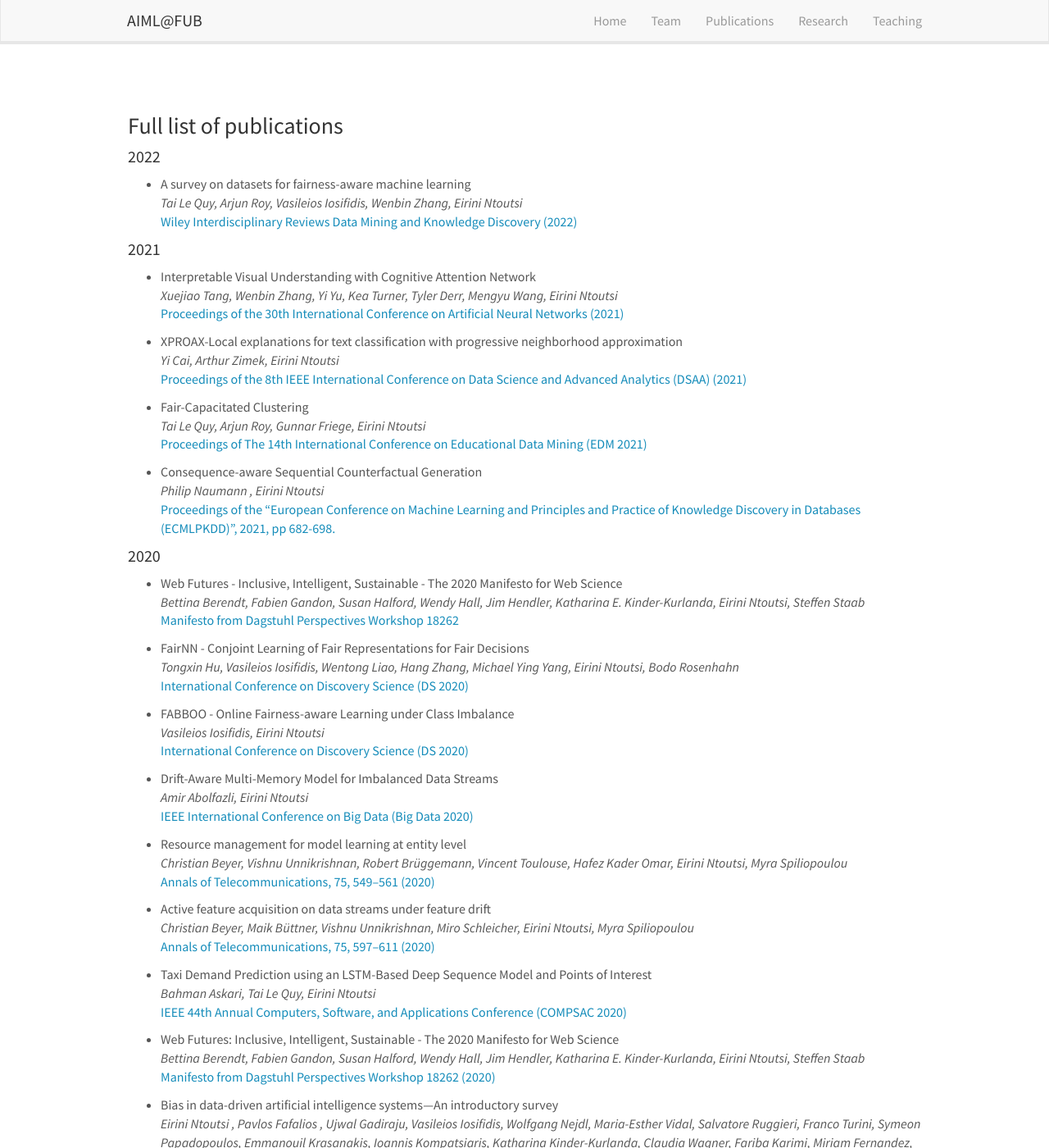
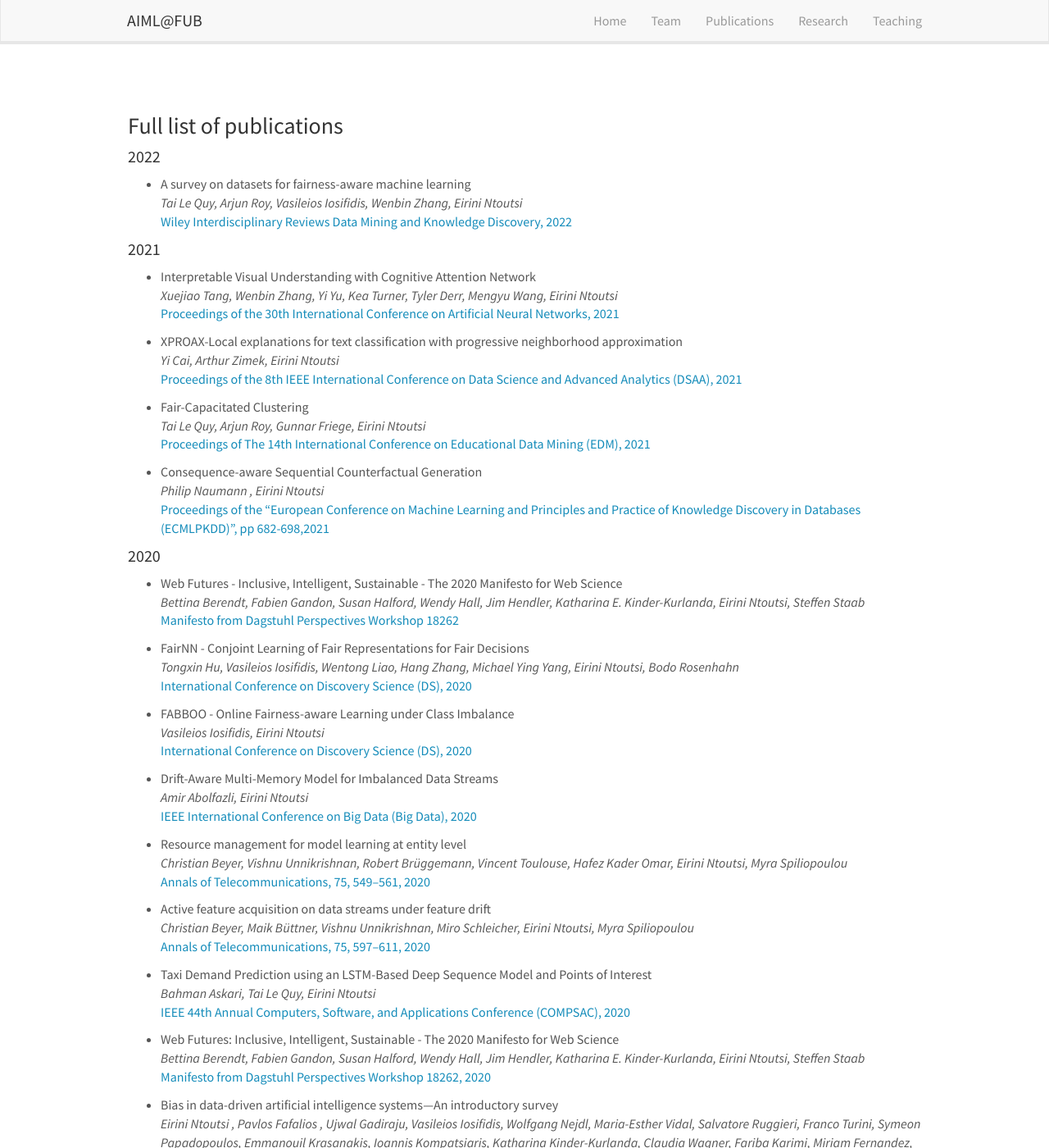
Before and after one commit to AIML-research/AIML-research.github.io, a Jekyll site: the page built from _pages/publications.md, in a window 1280 px wide and 1400 px high, scrolled down 4091 px. Shown: the whole window at 82% size. Built offline with Jekyll 4.4.1, drawn with Linux system fonts in a browser that asks for light colours; nearby versions of some CDN libraries; some of the changed text lies outside the part shown.

Commit message:
Update publist.yml

```diff
--- a/_data/publist.yml
+++ b/_data/publist.yml
@@ -15,7 +15,7 @@
   authors: Tai Le Quy, Arjun Roy, Vasileios Iosifidis, Wenbin Zhang, Eirini Ntoutsi
   link:
     url: https://doi.org/10.1002/widm.1452
-    display:  Wiley Interdisciplinary Reviews Data Mining and Knowledge Discovery (2022)
+    display:  Wiley Interdisciplinary Reviews Data Mining and Knowledge Discovery, 2022
   highlight: 1
   news2:
   year: 2022
@@ -26,7 +26,7 @@
   authors: Xuejiao Tang, Wenbin Zhang, Yi Yu, Kea Turner, Tyler Derr, Mengyu Wang, Eirini Ntoutsi
   link:
     url: https://www.springerprofessional.de/en/interpretable-visual-understanding-with-cognitive-attention-netw/19654306
-    display:  Proceedings of the 30th International Conference on Artificial Neural Networks (2021)
+    display:  Proceedings of the 30th International Conference on Artificial Neural Networks, 2021
   highlight: 1
   news2:
   year: 2021
@@ -37,7 +37,7 @@
   authors: Yi Cai, Arthur Zimek, Eirini Ntoutsi
   link:
     url: https://ieeexplore.ieee.org/abstract/document/9564153
-    display:  Proceedings of the 8th IEEE International Conference on Data Science and Advanced Analytics (DSAA) (2021)
+    display:  Proceedings of the 8th IEEE International Conference on Data Science and Advanced Analytics (DSAA), 2021
   highlight: 1
   news2:
   year: 2021
@@ -48,7 +48,7 @@
   authors: Tai Le Quy, Arjun Roy, Gunnar Friege, Eirini Ntoutsi
   link:
     url: https://educationaldatamining.org/EDM2021/virtual/static/pdf/EDM21_paper_184.pdf
-    display:  Proceedings of The 14th International Conference on Educational Data Mining (EDM 2021)
+    display:  Proceedings of The 14th International Conference on Educational Data Mining (EDM), 2021
   highlight: 1
   news2:
   year: 2021
@@ -59,7 +59,7 @@
   authors: Philip Naumann , Eirini Ntoutsi
   link:
     url: https://link.springer.com/chapter/10.1007%2F978-3-030-86520-7_42
-    display:  Proceedings of the "European Conference on Machine Learning and Principles and Practice of Knowledge Discovery in Databases (ECMLPKDD)", 2021, pp 682-698.
+    display:  Proceedings of the "European Conference on Machine Learning and Principles and Practice of Knowledge Discovery in Databases (ECMLPKDD)", pp 682-698,2021
   highlight: 1
   news2:
   year: 2021
@@ -81,7 +81,7 @@
   authors: Tongxin Hu, Vasileios Iosifidis, Wentong Liao, Hang Zhang, Michael Ying Yang, Eirini Ntoutsi, Bodo Rosenhahn
   link:
     url: http://link.springer.com/chapter/10.1007/978-3-030-61527-7_38
-    display: International Conference on Discovery Science (DS 2020)
+    display: International Conference on Discovery Science (DS), 2020
   highlight: 0
   news2:
   year: 2020
@@ -92,7 +92,7 @@
   authors: Vasileios Iosifidis, Eirini Ntoutsi
   link:
     url: https://link.springer.com/chapter/10.1007/978-3-030-61527-7_11
-    display: International Conference on Discovery Science (DS 2020)
+    display: International Conference on Discovery Science (DS), 2020
   highlight: 1
   news2:
   year: 2020
@@ -103,7 +103,7 @@
   authors: Amir Abolfazli, Eirini Ntoutsi
   link:
     url: https://ieeexplore.ieee.org/document/9378101
-    display:  IEEE International Conference on Big Data (Big Data 2020)
+    display:  IEEE International Conference on Big Data (Big Data), 2020
   highlight: 1
   news2:
   year: 2020
@@ -114,7 +114,7 @@
   authors: Christian Beyer, Vishnu Unnikrishnan, Robert Brüggemann, Vincent Toulouse, Hafez Kader Omar, Eirini Ntoutsi, Myra Spiliopoulou
   link:
     url: https://link.springer.com/article/10.1007/s12243-020-00800-4
-    display:  Annals of Telecommunications, 75, 549–561 (2020)
+    display:  Annals of Telecommunications, 75, 549–561, 2020
   highlight: 0
   news2:
   year: 2020
@@ -125,7 +125,7 @@
   authors: Christian Beyer, Maik Büttner, Vishnu Unnikrishnan, Miro Schleicher, Eirini Ntoutsi, Myra Spiliopoulou
   link:
     url: https://link.springer.com/article/10.1007/s12243-020-00775-2
-    display:  Annals of Telecommunications, 75, 597–611 (2020)
+    display:  Annals of Telecommunications, 75, 597–611, 2020
   highlight: 0
   news2:
   year: 2020
@@ -136,7 +136,7 @@
   authors: Bahman Askari, Tai Le Quy, Eirini Ntoutsi
   link:
     url: https://doi.org/10.1109/COMPSAC48688.2020.000-7
-    display:  IEEE 44th Annual Computers, Software, and Applications Conference (COMPSAC 2020)
+    display:  IEEE 44th Annual Computers, Software, and Applications Conference (COMPSAC), 2020
   highlight: 0
   news2:
   year: 2020
@@ -147,7 +147,7 @@
   authors:   Bettina Berendt, Fabien Gandon, Susan Halford, Wendy Hall, Jim Hendler, Katharina E. Kinder-Kurlanda, Eirini Ntoutsi, Steffen Staab
   link:
     url: http://www.mi.fu-berlin.de/en/inf/groups/ag-KIML/Ressourcen/dagman-v009-i001-p001-18262.pdf
-    display:  Manifesto from Dagstuhl Perspectives Workshop 18262 (2020)
+    display:  Manifesto from Dagstuhl Perspectives Workshop 18262, 2020
   highlight: 0
   news2:
   year: 2020
@@ -158,7 +158,7 @@
   authors:   Eirini Ntoutsi , Pavlos Fafalios , Ujwal Gadiraju, Vasileios Iosifidis, Wolfgang Nejdl, Maria-Esther Vidal, Salvatore Ruggieri, Franco Turini, Symeon Papadopoulos, Emmanouil Krasanakis, Ioannis Kompatsiaris, Katharina Kinder-Kurlanda, Claudia Wagner, Fariba Karimi, Miriam Fernandez, Harith Alani, Bettina Berendt, Tina Kruegel, Christian Heinze, Klaus Broelemann, Gjergji Kasneci, Thanassis Tiropanis, Steffen Staab
   link:
     url: https://doi.org/10.1002/widm.1356
-    display:  WIREs Data Mining Knowl Discov. (2020);10,e1356.
+    display:  WIREs Data Mining Knowl Discov.;10,e1356, 2020
   highlight: 1
   news2:
   year: 2020
@@ -169,7 +169,7 @@
   authors:   Vasileios Iosifidis, Besnik Fetahu, Eirini Ntoutsi
   link:
     url: https://doi.org/10.1109/BigData47090.2019.9006487
-    display:   IEEE International Conference on Big Data (Big Data 2019)
+    display:   IEEE International Conference on Big Data (Big Data), 2019
   highlight: 1
   news2:
   year: 2019
@@ -180,7 +180,7 @@
   authors:   Vasileios Iosifidis, Eirini Ntoutsi
   link:
     url: https://doi.org/10.1145/3357384.3357974
-    display:  The 28th ACM International Conference on Information and Knowledge Management (CIKM 2019)
+    display:  The 28th ACM International Conference on Information and Knowledge Management (CIKM), 2019
   highlight: 1
   news2:
   year: 2019
@@ -191,7 +191,7 @@
   authors:   Vasileios Iosifidis, Eirini Ntoutsi
   link:
     url: https://doi.org/10.1007/s10115-019-01392-9
-    display:  Knowledge and Information Systems, volume 62, pp. 1393–1432 (2020)
+    display:  Knowledge and Information Systems, volume 62, pp. 1393–1432, 2020
   highlight: 0
   news2:
   year: 2020
@@ -224,7 +224,7 @@
   authors:   Vasileios Iosifidis, Thi Ngoc Han Tran, Eirini Ntoutsi
   link:
     url: https://doi.org/10.1007/978-3-030-27615-7_20
-    display:  Database and Expert Systems Applications, DEXA 2019
+    display:  Database and Expert Systems Applications, DEXA, 2019
   highlight: 1
   news2:
   year: 2019
@@ -235,7 +235,7 @@
   authors:   Wenbin Zhang, Eirini Ntoutsi
   link:
     url: https://www.ijcai.org/proceedings/2019/0205.pdf
-    display:  Proceedings of the 28th International Joint Conference on Artificial Intelligence (IJCAI 2019)
+    display:  Proceedings of the 28th International Joint Conference on Artificial Intelligence (IJCAI), 2019
   highlight: 0
   news2:
   year:  2019
@@ -268,7 +268,7 @@
   authors:   Christian Beyer, Vishnu Unnikrishnan, Uli Niemann, Pawel Matuszyk, Eirini Ntoutsi, Myra Spiliopoulou
   link:
     url: https://doi.org/10.1145/3297280.3297333
-    display:  Proceedings of the 34th ACM/SIGAPP Symposium on Applied Computing (SAC 2019)
+    display:  Proceedings of the 34th ACM/SIGAPP Symposium on Applied Computing (SAC), 2019
   highlight: 0
   news2:
   year: 2019
@@ -279,7 +279,7 @@
   authors:   M. Mauder, E. Ntoutsi, P. Kröger, C. Mayr, A. Toncala, S. Hölzl, G. Grupe
   link:
     url: https://doi.org/10.1111/arcm.12399
-    display:  Archaeometry61, 1 (2019) 194–210
+    display:  Archaeometry61, 1, 194–210, 2019
   highlight: 0
   news2:
   year: 2019
@@ -291,7 +291,7 @@
   authors:   Eirini Ntoutsi, Erich Schubert, Arthur Zimek, Albrecht Zimmermann
   link:
     url: https://kbs.uni-hannover.de/~ntoutsi/papers/19.EDML.summary.pdf
-    display:  Co-located with SIAM Data Mining (SDM 2019)
+    display:  Co-located with SIAM Data Mining (SDM), 2019
   highlight: 0
   news2:
   year: 2019
@@ -302,7 +302,7 @@
   authors:   Pavlos Fafalios, Vasileios Iosifidis, Kostas Stefanidis, Eirini Ntoutsi
   link:
     url: https://doi.org/10.1007/s00799-018-0257-7
-    display:  International Journal on Digital Libraries volume 21, 5–17 (2020)
+    display:  International Journal on Digital Libraries volume 21, 5–17, 2020
   highlight: 0
   news2:
   year: 2018
@@ -313,7 +313,7 @@
   authors:   Christopher Blake, Eirini Ntoutsi
   link:
     url: https://doi.org/10.1109/ICBK.2018.00051
-    display:  2018 IEEE International Conference on Big Knowledge (ICBK)
+    display:  IEEE International Conference on Big Knowledge (ICBK), 2018
   highlight: 0
   news2:
   year: 2018
@@ -324,7 +324,7 @@
   authors:   Damianos P. Melidis, Myra Spiliopoulou, Eirini Ntoutsi
   link:
     url: https://doi.org/10.1145/3269206.3271717
-    display:  Proceedings of the 27th ACM International Conference on Information and Knowledge Management (CIKM 2018)
+    display:  Proceedings of the 27th ACM International Conference on Information and Knowledge Management (CIKM), 2018
   highlight: 0
   news2:
   year: 2018
@@ -335,7 +335,7 @@
   authors:   Vishnu Unnikrishnan, Christian Beyer, Pawel Matuszyk, Uli Niemann, Rüdiger Pryss, Winfried Schlee, Eirini Ntoutsi, Myra Spiliopoulou
   link:
     url: https://dx.doi.org/10.1109/DSAA.2018.00035
-    display:  2018 IEEE 5th International Conference on Data Science and Advanced Analytics (DSAA)
+    display:  IEEE 5th International Conference on Data Science and Advanced Analytics (DSAA), 2018
   highlight: 0
   news2:
   year: 2018
@@ -368,7 +368,7 @@
   authors:   Damianos P. Melidis, Alvaro Veizaga Campero, Vasileios Iosifidis, Eirini Ntoutsi,Myra Spiliopoulou
   link:
     url: https://doi.org/10.1145/3227609.3227664
-    display:  Proceedings of the 8th International Conference on Web Intelligence, Mining and Semantics (WIMS 2018)
+    display:  Proceedings of the 8th International Conference on Web Intelligence, Mining and Semantics (WIMS), 2018
   highlight: 0
   news2:
   year: 2018
@@ -401,7 +401,7 @@
   authors:   Vasileios Iosifidis, Eirini Ntoutsi
   link:
     url: https://doi.org/10.1145/3097983.3098159
-    display:   Proceedings of the 23rd ACM SIGKDD International Conference on Knowledge Discovery and Data Mining (KDD 2017)
+    display:   Proceedings of the 23rd ACM SIGKDD International Conference on Knowledge Discovery and Data Mining (KDD), 2017
   highlight: 0
   news2:
   year: 2017
@@ -471,3 +471,91 @@
   highlight: 0
   news2:
   year: 2017
+
+- title: "Scalable Online-Offline Stream Clustering in Apache Spark"
+  image:
+  description:  We incorporate both approaches in order to bring a competitive stream clustering algorithm, namely CluStream, into a modern framework for distributed computing, namely, Apache Spark.
+  authors:   Omar Backhoff, Eirini Ntoutsi
+  link:
+    url: https://doi.org/10.1109/ICDMW.2016.0014
+    display:  IEEE 16th International Conference on Data Mining Workshops (ICDMW), Barcelona, Spain, 2016
+  highlight: 0
+  news2:
+  year: 2016
+
+- title: "Recommendations beyond the ratings matrix"
+  image:
+  description:  We envision an out-of-the-box recommender system that exploits the existing information in a recommender, namely, items, users and ratings, but also explores new sources of information out of the database, like user online traces and online discussions about data items, and exploits them for better and innovative recommendations.
+  authors:   Eirini Ntoutsi, Kostas Stefanidis
+  link:
+    url: https://doi.org/10.1145/2911187.2914580
+    display: Proceedings of the Workshop on Data-Driven Innovation on the Web,  DDI, 2016
+  highlight: 0
+  news2:
+  year: 2016
+
+- title: "Opinion Stream Mining"
+  image:
+  description:  We envision an out-of-the-box recommender system that exploits the existing information in a recommender, namely, items, users and ratings, but also explores new sources of information out of the database, like user online traces and online discussions about data items, and exploits them for better and innovative recommendations.
+  authors:   Myra Spiliopoulou, Eirini Ntoutsi, Max Zimmermann
+  link:
+    url: https://doi.org/10.1007/978-1-4899-7502-7_905-1
+    display: Encyclopedia of Machine Learning and Data Mining, 2016
+  highlight: 0
+  news2:
+  year: 2016
+
+- title: "Applying Data Mining Methods for the Analysis of Stable Isotope Data in Bioarchaeology"
+  image:
+  description:  We present an application of this technique to bioarchaelogical data from a region in the European Alps, a transalpine passage of eminent archaeological importance in European prehistory, the Inn-Eisack-Adige passage, spanning Italy, Austria, and Germany.
+  authors:  Markus Mauder, Eirini Ntoutsi, Peer Kröger, Christoph Mayr, Gisela Grupe, Anita Toncala, Stefan Hölzl
+  link:
+    url: https://doi.org/10.1109/eScience.2016.7870904
+    display: IEEE 12th International Conference on e-Science (e-Science), 2016
+  highlight: 0
+  news2:
+  year: 2016
+
+- title: "GMMbuilder – User-Driven Discovery of Clustering Structure for Bioarchaeology"
+  image:
+  description:
+  authors:  Markus Mauder, Yulia Bobkova, Eirini Ntoutsi
+  link:
+    url: https://doi.org/10.1007/978-3-319-46131-1_2
+    display: ECML PKDD, Italy, 2016
+  highlight: 0
+  news2:
+  year: 2016
+
+- title: "An Uncertain 3D Grid Formulation for Indoor Environment Mapping"
+  image:
+  description:
+  authors:  Nikos Mitsou, Sheraz Khan, Eirini Ntoutsi, Dirk Wollherr, Costas Tzafestas, Hans-Peter Kriegel
+  link:
+    url: https://kbs.uni-hannover.de/~ntoutsi/papers/16.AIM.pdf
+    display: IEEE International Conference on Advanced Intelligent Mechatronics AIM, Banff, Alberta, Canada, 2016
+  highlight: 0
+  news2:
+  year: 2016
+
+- title: "Cluster-based Contextual Recommendations"
+  image:
+  description:
+  authors:  Kostas Stefanidis, Eirini Ntoutsi
+  link:
+    url: https://kbs.uni-hannover.de/~ntoutsi/papers/16.EDBT.pdf
+    display: International Conference on Extending Database Technology EDBT, Bordeaux, France, 2016
+  highlight: 0
+  news2:
+  year: 2016
+
+- title: "Extracting opinionated (sub)features from a stream of product reviews using accumulated novelty and internal re-organization"
+  image:
+  description:
+  authors:  Max Zimmermann, Eirini Ntoutsi, Myra Spiliopoulou
+  link:
+    url: https://doi.org/10.1016/j.ins.2015.06.050
+    display: Information Sciences, Special Issue on Discovery Science, Elsevier, Volume 329, 876-899, 2016
+  highlight: 0
+  news2:
+  year: 2016
```
